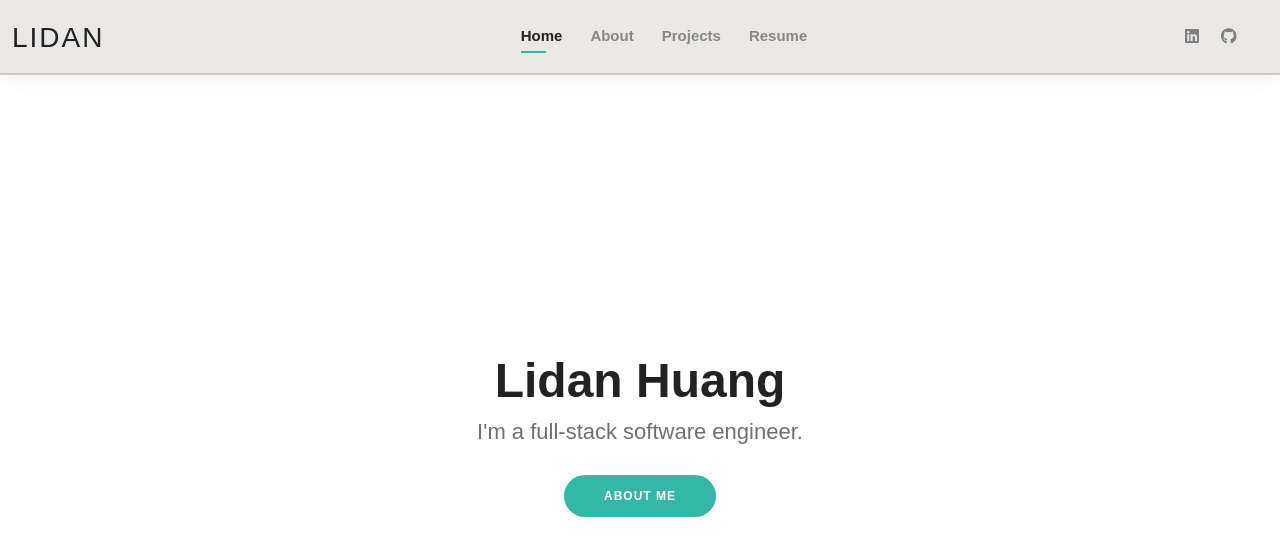
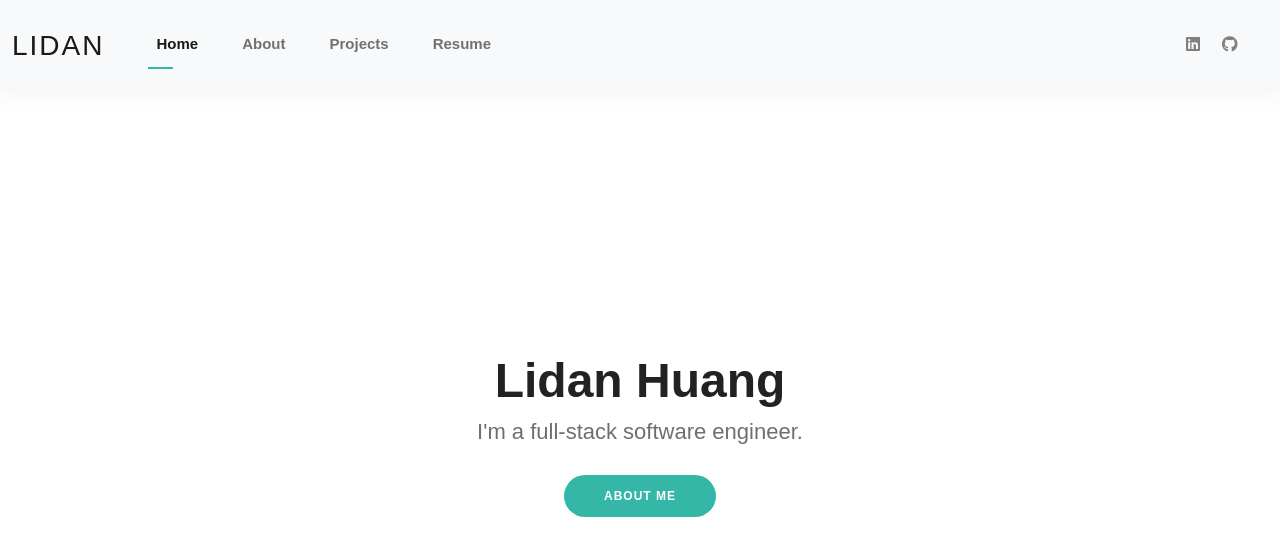
Before and after one commit to Lidan-Huang/personal-website-react, a React (Create React App) app: page / in a window 1280 px wide. Shown: the top 556 px of the page. Built offline with nearby package versions, Linux system fonts and the light colour scheme.

Commit message:
fixed Navbar collapse.

```diff
--- a/package.json
+++ b/package.json
@@ -12,6 +12,7 @@
     "bootstrap": "^5.1.3",
     "font-awesome": "^4.7.0",
     "react": "^18.0.0",
+    "react-bootstrap": "^2.3.0",
     "react-dom": "^18.0.0",
     "react-fontawesome": "^1.7.1",
     "react-router-dom": "^5.2.0",
--- a/src/App.js
+++ b/src/App.js
@@ -1,5 +1,6 @@
 import React from "react";
 import { BrowserRouter } from "react-router-dom";
+import 'bootstrap/dist/js/bootstrap.bundle';
 import NavBar from "./NavBar";
 import Routes from "./Routes";
 import './App.css';
--- a/src/NavBar.css
+++ b/src/NavBar.css
@@ -1,4 +1,4 @@
-.Navigation {
+/* .Navigation {
     background-color: white;
     border-bottom: 2px solid rgba(0, 0, 0, 0.125);
   }
@@ -6,4 +6,4 @@
   .nav-link.active {
     font-weight: bold;
     color: black;
-  }
+  } */
--- a/src/NavBar.js
+++ b/src/NavBar.js
@@ -4,6 +4,8 @@ import Pdf from './static/resume.pdf';
 import "./NavBar.css";
 import { FontAwesomeIcon } from '@fortawesome/react-fontawesome';
 import { faGithub, faLinkedin } from "@fortawesome/free-brands-svg-icons"
+// import { Navbar, Container, Nav } from "react-bootstrap";
+
 
 /** Navigation bar for site. Shows up on every page.
  *
@@ -17,8 +19,9 @@ function NavBar() {
   function onResumeClick() {
     window.open(Pdf);
   }
+
   return (
-    <nav className="Navigation fixed-top" id="header">
+    <nav className="Navigation navbar-expand-lg navbar-light bg-light fixed-top" id="header">
       <div className="container-fluid d-flex justify-content-between align-items-center">
         <h1 className="logo me-auto me-lg-0">
           <Link className="navbar-brand fs-3" to="/">
@@ -26,21 +29,24 @@ function NavBar() {
           </Link>
         </h1>
 
-        <div id="navbar" className="navbar order-last order-lg-0">
-          <ul>
-            <li><NavLink className="active" to="/">Home</NavLink></li>
-            <li><NavLink to="/About">About</NavLink></li>
-            <li><NavLink to="/Projects">Projects</NavLink></li>
-            <li><NavLink to={`${Pdf}`} onClick={onResumeClick}>Resume</NavLink></li>
+        <button className="navbar-toggler" type="button" data-bs-toggle="collapse" data-bs-target="#navbarSupportedContent" aria-controls="navbarSupportedContent" aria-expanded="false" aria-label="Toggle navigation">
+          <span className="navbar-toggler-icon"></span>
+        </button>
+        <div id="navbar" className="navbar order-last order-lg-0 collapse navbar-collapse" id="navbarSupportedContent">
+          <ul className="navbar-nav me-auto mb-2 mb-lg-0">
+            <li className="nav-item"><NavLink className="nav-link active" to="/">Home</NavLink></li>
+            <li className="nav-item"><NavLink className="nav-link" to="/About">About</NavLink></li>
+            <li className="nav-item"><NavLink className="nav-link" to="/Projects">Projects</NavLink></li>
+            <li className="nav-item"><NavLink className="nav-link" to={`${Pdf}`} onClick={onResumeClick}>Resume</NavLink></li>
           </ul>
-          <i class="bi bi-list mobile-nav-toggle"></i>
+          <i className="bi bi-list mobile-nav-toggle"></i>
         </div>
 
-        <div class="header-social-links">
-          <NavLink className="nav-link rounded" to={{ pathname: "https://linkedin.com/in/lidanhuang" }} target="_blank">
+        <div className="header-social-links">
+          <NavLink className="a nav-link rounded" to={{ pathname: "https://linkedin.com/in/lidanhuang" }} target="_blank">
             <FontAwesomeIcon icon={faLinkedin} size="1x" color="grey" />
           </NavLink>
-          <NavLink className="nav-link rounded" to={{ pathname: "https://github.com/lidan-huang" }} target="_blank">
+          <NavLink className="a nav-link rounded" to={{ pathname: "https://github.com/lidan-huang" }} target="_blank">
             <FontAwesomeIcon icon={faGithub} size="1x" color="grey" />
           </NavLink>
         </div>
--- a/src/index.css
+++ b/src/index.css
@@ -32,13 +32,19 @@ a:hover {
   text-decoration: none;
 }
 
-h1, h2, h3, h4, h5, h6 {
+h1,
+h2,
+h3,
+h4,
+h5,
+h6 {
   font-family: "Raleway", sans-serif;
 }
 
 #main {
   margin-top: 50px;
 }
+
 @media (max-width: 992px) {
   #main {
     margin-top: 30px;
@@ -77,6 +83,7 @@ h1, h2, h3, h4, h5, h6 {
   0% {
     transform: rotate(0deg);
   }
+
   100% {
     transform: rotate(360deg);
   }
@@ -86,10 +93,12 @@ h1, h2, h3, h4, h5, h6 {
   0% {
     transform: rotate(0deg);
   }
+
   100% {
     transform: rotate(360deg);
   }
 }
+
 /*--------------------------------------------------------------
 # Back to top button
 --------------------------------------------------------------*/
@@ -106,15 +115,18 @@ h1, h2, h3, h4, h5, h6 {
   border-radius: 50px;
   transition: all 0.4s;
 }
+
 .back-to-top i {
   font-size: 24px;
   color: #fff;
   line-height: 0;
 }
+
 .back-to-top:hover {
   background: #49cbbb;
   color: #fff;
 }
+
 .back-to-top.active {
   visibility: visible;
   opacity: 1;
@@ -129,6 +141,7 @@ h1, h2, h3, h4, h5, h6 {
   z-index: 997;
   padding: 15px 0;
 }
+
 #header .logo {
   font-size: 32px;
   margin: 0;
@@ -138,12 +151,15 @@ h1, h2, h3, h4, h5, h6 {
   letter-spacing: 2px;
   text-transform: uppercase;
 }
-#header .logo a {
+
+#header .logo Link {
   color: #222222;
 }
+
 #header .logo img {
   max-height: 40px;
 }
+
 @media (max-width: 992px) {
   #header .logo {
     font-size: 28px;
@@ -156,6 +172,7 @@ h1, h2, h3, h4, h5, h6 {
 .header-social-links {
   padding-right: 15px;
 }
+
 .header-social-links a {
   color: #6f6f6f;
   padding-left: 6px;
@@ -164,6 +181,7 @@ h1, h2, h3, h4, h5, h6 {
   transition: 0.3s;
   font-size: 16px;
 }
+
 .header-social-links a:hover {
   color: #34b7a7;
 }
@@ -177,6 +195,7 @@ h1, h2, h3, h4, h5, h6 {
 .navbar {
   padding: 0;
 }
+
 .navbar ul {
   margin: 0;
   padding: 0;
@@ -184,11 +203,14 @@ h1, h2, h3, h4, h5, h6 {
   list-style: none;
   align-items: center;
 }
+
 .navbar li {
   position: relative;
   padding: 10px 0 10px 28px;
 }
-.navbar a, .navbar a:focus {
+
+.navbar a,
+.navbar a:focus {
   display: flex;
   align-items: center;
   justify-content: space-between;
@@ -200,12 +222,15 @@ h1, h2, h3, h4, h5, h6 {
   transition: 0.3s;
   position: relative;
 }
-.navbar a i, .navbar a:focus i {
+
+.navbar a i,
+.navbar a:focus i {
   font-size: 12px;
   line-height: 0;
   margin-left: 5px;
 }
-.navbar > ul > li > a:before {
+
+.navbar>ul>li>a:before {
   content: "";
   position: absolute;
   width: 0;
@@ -217,13 +242,21 @@ h1, h2, h3, h4, h5, h6 {
   width: 0px;
   transition: all 0.3s ease-in-out 0s;
 }
-.navbar a:hover:before, .navbar li:hover > a:before, .navbar .active:before {
+
+.navbar a:hover:before,
+.navbar li:hover>a:before,
+.navbar .active:before {
   visibility: visible;
   width: 25px;
 }
-.navbar a:hover, .navbar .active, .navbar .active:focus, .navbar li:hover > a {
+
+.navbar a:hover,
+.navbar .active,
+.navbar .active:focus,
+.navbar li:hover>a {
   color: #222222;
 }
+
 .navbar .dropdown ul {
   display: block;
   position: absolute;
@@ -239,43 +272,54 @@ h1, h2, h3, h4, h5, h6 {
   transition: 0.3s;
   border-radius: 4px;
 }
+
 .navbar .dropdown ul li {
   min-width: 200px;
   padding: 0;
 }
+
 .navbar .dropdown ul a {
   padding: 10px 20px;
   font-size: 15px;
   text-transform: none;
   font-weight: 600;
 }
+
 .navbar .dropdown ul a i {
   font-size: 12px;
 }
-.navbar .dropdown ul a:hover, .navbar .dropdown ul .active:hover, .navbar .dropdown ul li:hover > a {
+
+.navbar .dropdown ul a:hover,
+.navbar .dropdown ul .active:hover,
+.navbar .dropdown ul li:hover>a {
   color: #34b7a7;
 }
-.navbar .dropdown:hover > ul {
+
+.navbar .dropdown:hover>ul {
   opacity: 1;
   top: 100%;
   visibility: visible;
 }
+
 .navbar .dropdown .dropdown ul {
   top: 0;
   left: calc(100% - 30px);
   visibility: hidden;
 }
-.navbar .dropdown .dropdown:hover > ul {
+
+.navbar .dropdown .dropdown:hover>ul {
   opacity: 1;
   top: 0;
   left: 100%;
   visibility: visible;
 }
+
 @media (max-width: 1366px) {
   .navbar .dropdown .dropdown ul {
     left: -90%;
   }
-  .navbar .dropdown .dropdown:hover > ul {
+
+  .navbar .dropdown .dropdown:hover>ul {
     left: -100%;
   }
 }
@@ -291,11 +335,12 @@ h1, h2, h3, h4, h5, h6 {
   line-height: 0;
   transition: 0.5s;
 }
+
 .mobile-nav-toggle.bi-x {
   color: #fff;
 }
 
-@media (max-width: 991px) {
+*/ @media (max-width: 991px) {
   .mobile-nav-toggle {
     display: block;
   }
@@ -304,6 +349,7 @@ h1, h2, h3, h4, h5, h6 {
     display: none;
   }
 }
+
 .navbar-mobile {
   position: fixed;
   overflow: hidden;
@@ -315,11 +361,13 @@ h1, h2, h3, h4, h5, h6 {
   transition: 0.3s;
   z-index: 999;
 }
+
 .navbar-mobile .mobile-nav-toggle {
   position: absolute;
   top: 15px;
   right: 15px;
 }
+
 .navbar-mobile ul {
   display: block;
   position: absolute;
@@ -333,17 +381,25 @@ h1, h2, h3, h4, h5, h6 {
   overflow-y: auto;
   transition: 0.3s;
 }
-.navbar-mobile a, .navbar-mobile a:focus {
+
+.navbar-mobile a,
+.navbar-mobile a:focus {
   font-size: 15px;
   padding-right: 15px;
   color: #222222;
 }
-.navbar-mobile a:hover, .navbar-mobile .active, .navbar-mobile li:hover > a {
+
+.navbar-mobile a:hover,
+.navbar-mobile .active,
+.navbar-mobile li:hover>a {
   color: #34b7a7;
 }
-.navbar-mobile .getstarted, .navbar-mobile .getstarted:focus {
+
+.navbar-mobile .getstarted,
+.navbar-mobile .getstarted:focus {
   margin: 15px;
 }
+
 .navbar-mobile .dropdown ul {
   position: static;
   display: none;
@@ -355,21 +411,29 @@ h1, h2, h3, h4, h5, h6 {
   background: #fff;
   box-shadow: 0px 0px 30px rgba(127, 137, 161, 0.25);
 }
+
 .navbar-mobile .dropdown ul li {
   min-width: 200px;
 }
+
 .navbar-mobile .dropdown ul a {
   padding: 10px 20px;
 }
+
 .navbar-mobile .dropdown ul a i {
   font-size: 12px;
 }
-.navbar-mobile .dropdown ul a:hover, .navbar-mobile .dropdown ul .active:hover, .navbar-mobile .dropdown ul li:hover > a {
+
+.navbar-mobile .dropdown ul a:hover,
+.navbar-mobile .dropdown ul .active:hover,
+.navbar-mobile .dropdown ul li:hover>a {
   color: #34b7a7;
 }
-.navbar-mobile .dropdown > .dropdown-active {
+
+.navbar-mobile .dropdown>.dropdown-active {
   display: block;
 }
+
 
 /*--------------------------------------------------------------
 # Hero Section
@@ -380,15 +444,18 @@ h1, h2, h3, h4, h5, h6 {
   /* background: url("../img/hero-bg.jpg") top right; */
   background-size: cover;
 }
+
 #hero .container {
   padding-top: 70px;
   position: relative;
 }
+
 @media (max-width: 992px) {
   #hero .container {
     padding-top: 58px;
   }
 }
+
 #hero h1 {
   margin: 0;
   font-size: 48px;
@@ -396,11 +463,13 @@ h1, h2, h3, h4, h5, h6 {
   line-height: 56px;
   color: #222222;
 }
+
 #hero h2 {
   color: #6f6f6f;
   margin: 10px 0 0 0;
   font-size: 22px;
 }
+
 #hero .btn-about {
   font-family: "Raleway", sans-serif;
   text-transform: uppercase;
@@ -415,14 +484,17 @@ h1, h2, h3, h4, h5, h6 {
   color: #fff;
   background: #34b7a7;
 }
+
 #hero .btn-about:hover {
   background: #3dc8b7;
 }
+
 @media (min-width: 1024px) {
   #hero {
     background-attachment: fixed;
   }
 }
+
 @media (max-width: 992px) {
   #hero:before {
     content: "";
@@ -433,10 +505,12 @@ h1, h2, h3, h4, h5, h6 {
     left: 0;
     right: 0;
   }
+
   #hero h1 {
     font-size: 28px;
     line-height: 36px;
   }
+
   #hero h2 {
     font-size: 18px;
     line-height: 24px;
@@ -458,6 +532,7 @@ section {
   text-align: center;
   padding-bottom: 30px;
 }
+
 .section-title h2 {
   font-size: 32px;
   font-weight: bold;
@@ -466,6 +541,7 @@ section {
   padding-bottom: 20px;
   position: relative;
 }
+
 .section-title h2::after {
   content: "";
   position: absolute;
@@ -476,6 +552,7 @@ section {
   bottom: 0;
   left: calc(50% - 25px);
 }
+
 .section-title p {
   margin-bottom: 0;
 }
@@ -488,14 +565,17 @@ section {
   background-size: cover;
   padding: 80px 0;
 }
+
 .cta h3 {
   color: #fff;
   font-size: 28px;
   font-weight: 700;
 }
+
 .cta p {
   color: #fff;
 }
+
 .cta .cta-btn {
   font-family: "Raleway", sans-serif;
   text-transform: uppercase;
@@ -510,15 +590,18 @@ section {
   border: 2px solid #fff;
   color: #fff;
 }
+
 .cta .cta-btn:hover {
   background: #34b7a7;
   border: 2px solid #34b7a7;
 }
+
 @media (max-width: 1024px) {
   .cta {
     background-attachment: scroll;
   }
 }
+
 @media (min-width: 769px) {
   .cta .cta-btn-container {
     display: flex;
@@ -535,18 +618,22 @@ section {
   font-size: 26px;
   color: #555555;
 }
+
 .about .content ul {
   list-style: none;
   padding: 0;
 }
+
 .about .content ul li {
   padding-bottom: 10px;
 }
+
 .about .content ul i {
   font-size: 20px;
   padding-right: 2px;
   color: #34b7a7;
 }
+
 .about .content p:last-child {
   margin-bottom: 0;
 }
@@ -560,6 +647,7 @@ section {
   display: block;
   color: #34b7a7;
 }
+
 .facts .counters p {
   padding: 0;
   margin: 0 0 20px 0;
@@ -578,6 +666,7 @@ section {
   background: #fff;
   box-shadow: 0px 0 35px 0 rgba(0, 0, 0, 0.08);
 }
+
 .services .icon-box .icon {
   margin: 0 auto;
   width: 100px;
@@ -588,85 +677,109 @@ section {
   transition: ease-in-out 0.3s;
   position: relative;
 }
+
 .services .icon-box .icon i {
   font-size: 36px;
   transition: 0.5s;
   position: relative;
 }
+
 .services .icon-box .icon svg {
   position: absolute;
   top: 0;
   left: 0;
 }
+
 .services .icon-box .icon svg path {
   transition: 0.5s;
   fill: #f5f5f5;
 }
+
 .services .icon-box h4 {
   font-weight: 600;
   margin: 10px 0 15px 0;
   font-size: 22px;
 }
+
 .services .icon-box h4 a {
   color: #222222;
   transition: ease-in-out 0.3s;
 }
+
 .services .icon-box p {
   line-height: 24px;
   font-size: 14px;
   margin-bottom: 0;
 }
+
 .services .iconbox-blue i {
   color: #47aeff;
 }
+
 .services .iconbox-blue:hover .icon i {
   color: #fff;
 }
+
 .services .iconbox-blue:hover .icon path {
   fill: #47aeff;
 }
+
 .services .iconbox-orange i {
   color: #ffa76e;
 }
+
 .services .iconbox-orange:hover .icon i {
   color: #fff;
 }
+
 .services .iconbox-orange:hover .icon path {
   fill: #ffa76e;
 }
+
 .services .iconbox-pink i {
   color: #e80368;
 }
+
 .services .iconbox-pink:hover .icon i {
   color: #fff;
 }
+
 .services .iconbox-pink:hover .icon path {
   fill: #e80368;
 }
+
 .services .iconbox-yellow i {
   color: #ffbb2c;
 }
+
 .services .iconbox-yellow:hover .icon i {
   color: #fff;
 }
+
 .services .iconbox-yellow:hover .icon path {
   fill: #ffbb2c;
 }
+
 .services .iconbox-red i {
   color: #ff5828;
 }
+
 .services .iconbox-red:hover .icon i {
   color: #fff;
 }
+
 .services .iconbox-red:hover .icon path {
   fill: #ff5828;
 }
+
 .services .iconbox-teal i {
   color: #11dbcf;
 }
+
 .services .iconbox-teal:hover .icon i {
   color: #fff;
 }
+
 .services .iconbox-teal:hover .icon path {
   fill: #11dbcf;
 }
@@ -677,12 +790,14 @@ section {
 .portfolio .portfolio-item {
   margin-bottom: 30px;
 }
+
 .portfolio #portfolio-flters {
   padding: 0;
   margin: 0 auto 20px auto;
   list-style: none;
   text-align: center;
 }
+
 .portfolio #portfolio-flters li {
   cursor: pointer;
   display: inline-block;
@@ -696,13 +811,17 @@ section {
   transition: all 0.3s ease-in-out;
   border-radius: 50px;
 }
-.portfolio #portfolio-flters li:hover, .portfolio #portfolio-flters li.filter-active {
+
+.portfolio #portfolio-flters li:hover,
+.portfolio #portfolio-flters li.filter-active {
   color: #fff;
   background: #34b7a7;
 }
+
 .portfolio #portfolio-flters li:last-child {
   margin-right: 0;
 }
+
 .portfolio .portfolio-wrap {
   transition: 0.3s;
   position: relative;
@@ -710,6 +829,7 @@ section {
   z-index: 1;
   background: rgba(34, 34, 34, 0.6);
 }
+
 .portfolio .portfolio-wrap::before {
   content: "";
   background: rgba(34, 34, 34, 0.6);
@@ -722,9 +842,11 @@ section {
   z-index: 2;
   opacity: 0;
 }
+
 .portfolio .portfolio-wrap img {
   transition: all ease-in-out 0.3s;
 }
+
 .portfolio .portfolio-wrap .portfolio-info {
   opacity: 0;
   position: absolute;
@@ -740,11 +862,13 @@ section {
   align-items: flex-start;
   padding: 20px;
 }
+
 .portfolio .portfolio-wrap .portfolio-info h4 {
   font-size: 20px;
   color: #fff;
   font-weight: 600;
 }
+
 .portfolio .portfolio-wrap .portfolio-info p {
   color: rgba(255, 255, 255, 0.7);
   font-size: 14px;
@@ -753,10 +877,12 @@ section {
   margin: 0;
   font-style: italic;
 }
+
 .portfolio .portfolio-wrap .portfolio-links {
   text-align: center;
   z-index: 4;
 }
+
 .portfolio .portfolio-wrap .portfolio-links a {
   color: #fff;
   margin: 0 5px 0 0;
@@ -764,15 +890,19 @@ section {
   display: inline-block;
   transition: 0.3s;
 }
+
 .portfolio .portfolio-wrap .portfolio-links a:hover {
   color: #78d9cd;
 }
+
 .portfolio .portfolio-wrap:hover::before {
   opacity: 1;
 }
+
 .portfolio .portfolio-wrap:hover img {
   transform: scale(1.2);
 }
+
 .portfolio .portfolio-wrap:hover .portfolio-info {
   opacity: 1;
 }
@@ -783,13 +913,16 @@ section {
 .portfolio-details {
   padding-top: 0;
 }
+
 .portfolio-details .portfolio-details-slider img {
   width: 100%;
 }
+
 .portfolio-details .portfolio-details-slider .swiper-pagination {
   margin-top: 20px;
   position: relative;
 }
+
 .portfolio-details .portfolio-details-slider .swiper-pagination .swiper-pagination-bullet {
   width: 12px;
   height: 12px;
@@ -797,13 +930,16 @@ section {
   opacity: 1;
   border: 1px solid #34b7a7;
 }
+
 .portfolio-details .portfolio-details-slider .swiper-pagination .swiper-pagination-bullet-active {
   background-color: #34b7a7;
 }
+
 .portfolio-details .portfolio-info {
   padding: 30px;
   box-shadow: 0px 0 30px rgba(34, 34, 34, 0.08);
 }
+
 .portfolio-details .portfolio-info h3 {
   font-size: 22px;
   font-weight: 700;
@@ -811,22 +947,27 @@ section {
   padding-bottom: 20px;
   border-bottom: 1px solid #eee;
 }
+
 .portfolio-details .portfolio-info ul {
   list-style: none;
   padding: 0;
   font-size: 15px;
 }
-.portfolio-details .portfolio-info ul li + li {
+
+.portfolio-details .portfolio-info ul li+li {
   margin-top: 10px;
 }
+
 .portfolio-details .portfolio-description {
   padding-top: 30px;
 }
+
 .portfolio-details .portfolio-description h2 {
   font-size: 26px;
   font-weight: 700;
   margin-bottom: 20px;
 }
+
 .portfolio-details .portfolio-description p {
   padding: 0;
 }
@@ -838,6 +979,7 @@ section {
   width: 100%;
   background: #fff;
 }
+
 .contact .info i {
   font-size: 20px;
   color: #34b7a7;
@@ -851,6 +993,7 @@ section {
   border-radius: 50px;
   transition: all 0.3s ease-in-out;
 }
+
 .contact .info h4 {
   padding: 0 0 0 60px;
   font-size: 22px;
@@ -858,26 +1001,35 @@ section {
   margin-bottom: 5px;
   color: #222222;
 }
+
 .contact .info p {
   padding: 0 0 0 60px;
   margin-bottom: 0;
   font-size: 14px;
   color: #555555;
 }
-.contact .info .email, .contact .info .phone {
+
+.contact .info .email,
+.contact .info .phone {
   margin-top: 40px;
 }
-.contact .info .email:hover i, .contact .info .address:hover i, .contact .info .phone:hover i {
+
+.contact .info .email:hover i,
+.contact .info .address:hover i,
+.contact .info .phone:hover i {
   background: #34b7a7;
   color: #fff;
 }
+
 .contact .php-email-form {
   width: 100%;
   background: #fff;
 }
+
 .contact .php-email-form .form-group {
   padding-bottom: 8px;
 }
+
 .contact .php-email-form .error-message {
   display: none;
   color: #fff;
@@ -886,6 +1038,7 @@ section {
   padding: 15px;
   font-weight: 600;
 }
+
 .contact .php-email-form .sent-message {
   display: none;
   color: #fff;
@@ -894,12 +1047,14 @@ section {
   padding: 15px;
   font-weight: 600;
 }
+
 .contact .php-email-form .loading {
   display: none;
   background: #fff;
   text-align: center;
   padding: 15px;
 }
+
 .contact .php-email-form .loading:before {
   content: "";
   display: inline-block;
@@ -912,20 +1067,27 @@ section {
   -webkit-animation: animate-loading 1s linear infinite;
   animation: animate-loading 1s linear infinite;
 }
-.contact .php-email-form input, .contact .php-email-form textarea {
+
+.contact .php-email-form input,
+.contact .php-email-form textarea {
   border-radius: 4px;
   box-shadow: none;
   font-size: 14px;
 }
-.contact .php-email-form input:focus, .contact .php-email-form textarea:focus {
+
+.contact .php-email-form input:focus,
+.contact .php-email-form textarea:focus {
   border-color: #34b7a7;
 }
+
 .contact .php-email-form input {
   height: 44px;
 }
+
 .contact .php-email-form textarea {
   padding: 10px 12px;
 }
+
 .contact .php-email-form button[type=submit] {
   background: #34b7a7;
   border: 0;
@@ -934,21 +1096,26 @@ section {
   transition: 0.4s;
   border-radius: 50px;
 }
+
 .contact .php-email-form button[type=submit]:hover {
   background: #3dc8b7;
 }
+
 @-webkit-keyframes animate-loading {
   0% {
     transform: rotate(0deg);
   }
+
   100% {
     transform: rotate(360deg);
   }
 }
+
 @keyframes animate-loading {
   0% {
     transform: rotate(0deg);
   }
+
   100% {
     transform: rotate(360deg);
   }
@@ -964,10 +1131,12 @@ section {
   font-size: 14px;
   text-align: center;
 }
+
 #footer .credits {
   padding-top: 5px;
   font-size: 13px;
 }
+
 #footer .credits a {
   color: #34b7a7;
 }
--- a/src/index.js
+++ b/src/index.js
@@ -2,10 +2,10 @@ import React from 'react';
 import ReactDOM from 'react-dom';
 import 'bootstrap/dist/css/bootstrap.min.css';
 import 'font-awesome/css/font-awesome.min.css';
+
 import './index.css';
 import App from './App';
 import reportWebVitals from './reportWebVitals';
-
 
 ReactDOM.render(<App />, document.getElementById("root"));
 
```
Also changed, not shown: src/Routes.js (+5 -5 lines), 1 other file (tests, documents, lock files or other folders).
